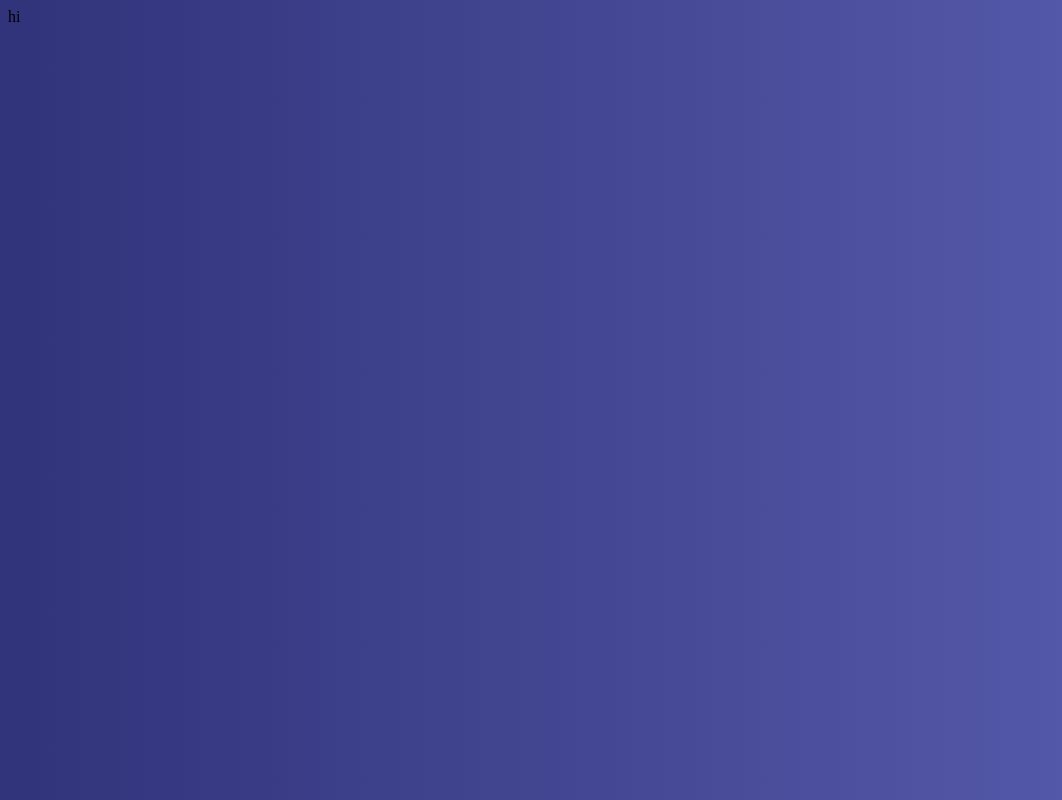
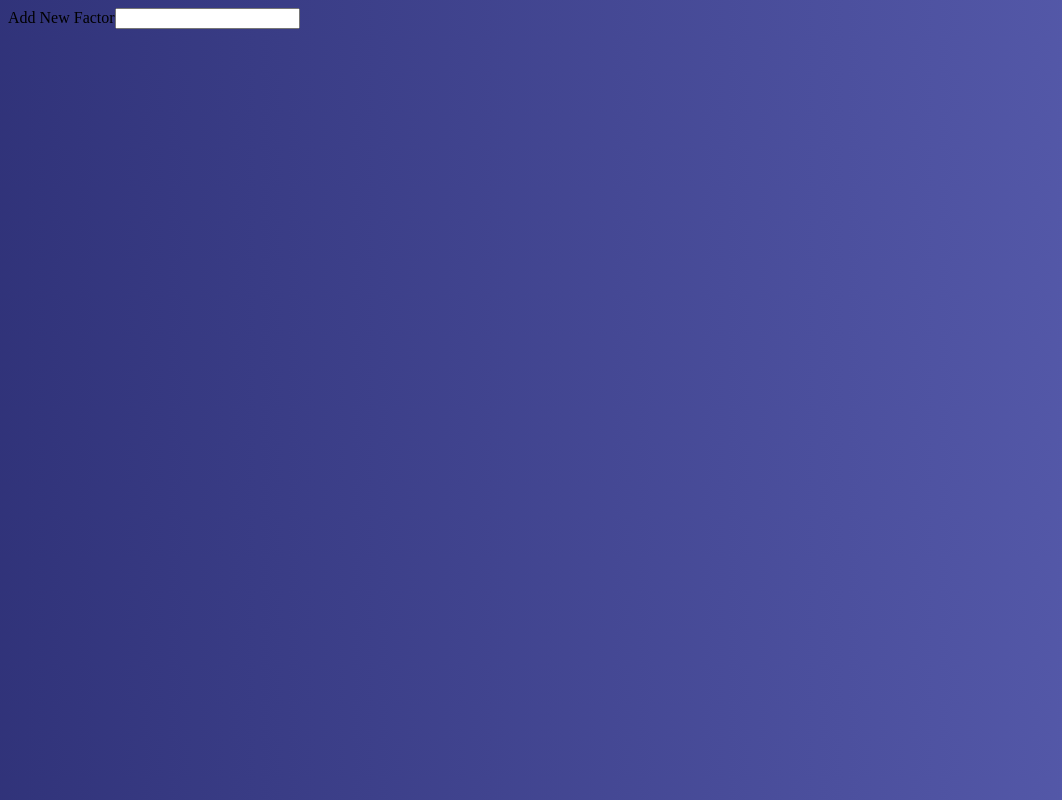
Before and after one commit to kantoniosean/job-evaluation, a React (Vite) app: page / in a window 1280 px wide. Shown: the whole page, without its empty margins (0-1062 px from the left). Built offline with nearby package versions, Linux system fonts and the light colour scheme.

Commit message:
new factore

```diff
--- a/src/App.jsx
+++ b/src/App.jsx
@@ -1,5 +1,12 @@
 import "./style.css"
 
 export default function App() {
-  return "hi"
+  return (
+    <form className="evaluation-standards">
+      <div className="factor">
+        <label htmlFor="new-factor">Add New Factor</label>
+        <input type="text" id="new-factor"></input>
+      </div>
+    </form>
+  )
 }
```
